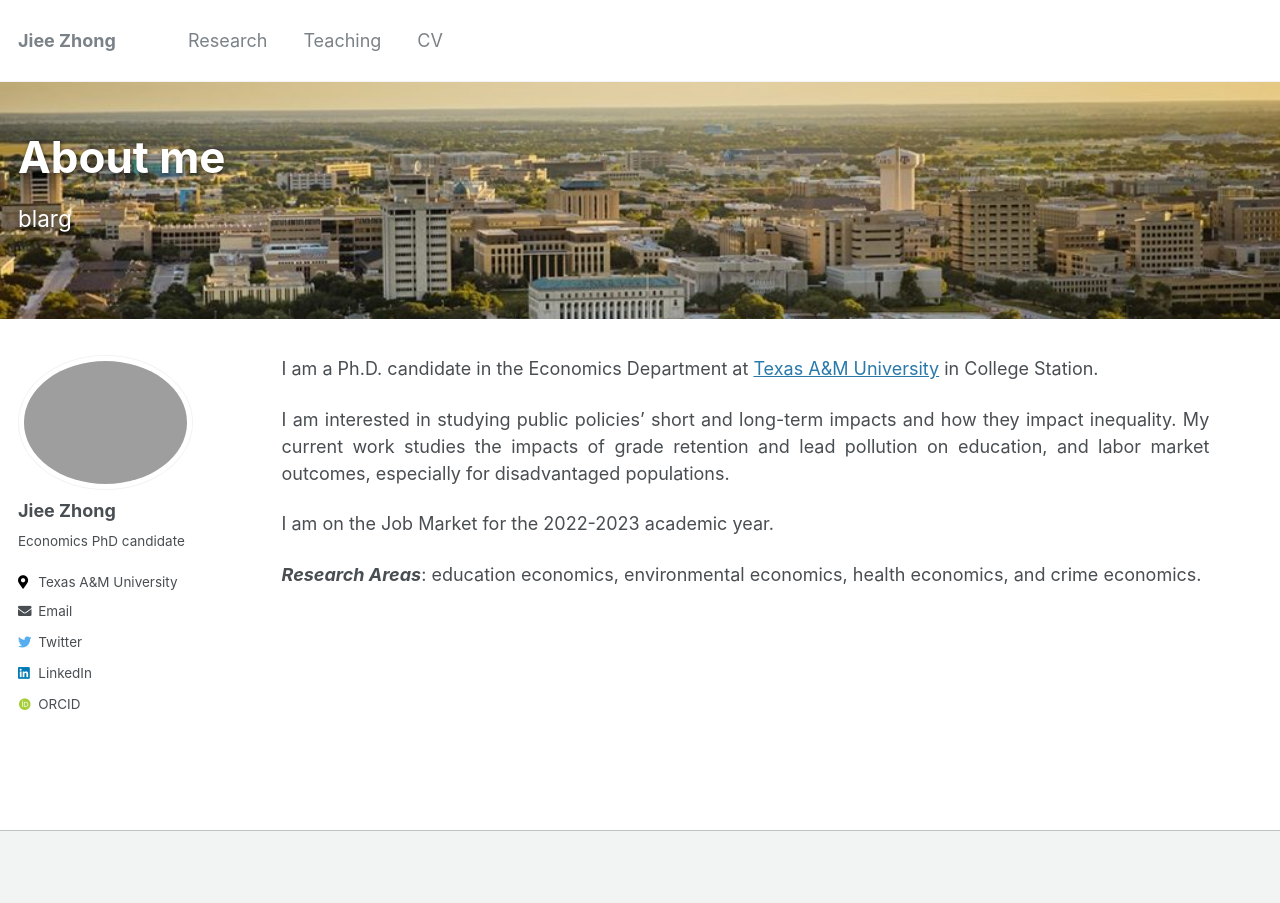
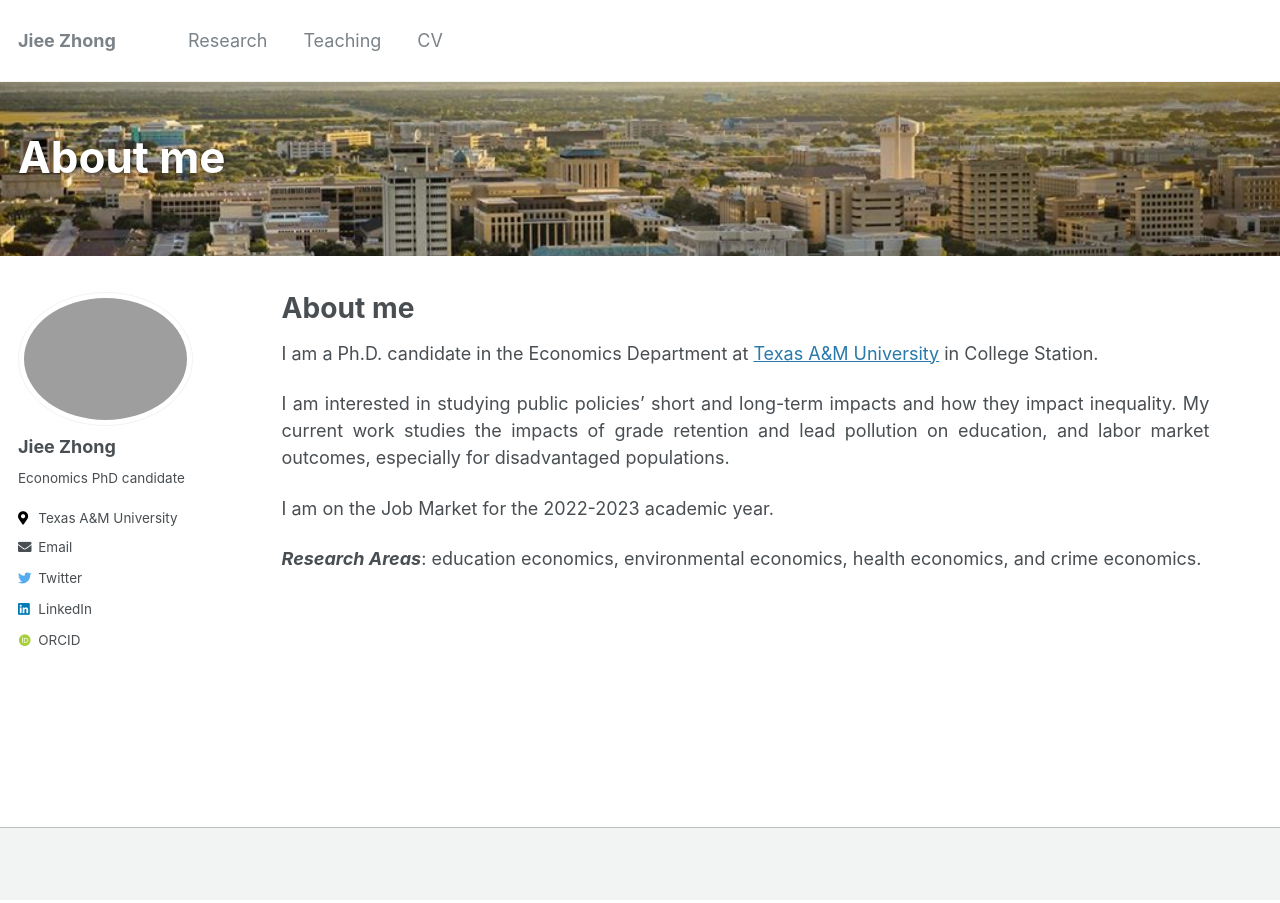
Before and after one commit to jieezhong/jieezhong.github.io, a Jekyll site: the page built from _pages/about.md, in a window 1280 px wide. Built offline with Jekyll 4.4.1, drawn with Linux system fonts in a browser that asks for light colours; some web fonts are replaced; our own code applies the rules of GitHub Pages for plain Markdown files.

Commit message:
Update about.md

```diff
--- a/_pages/about.md
+++ b/_pages/about.md
@@ -1,10 +1,10 @@
 ---
 permalink: /
-title: "About me"
-excerpt: blarg
 header:
   overlay_image: TAMU.jpg
 ---
+
+# About me
 
 I am a Ph.D. candidate in the Economics Department at [Texas A&M University](https://liberalarts.tamu.edu/economics/) in College Station.
 
```
